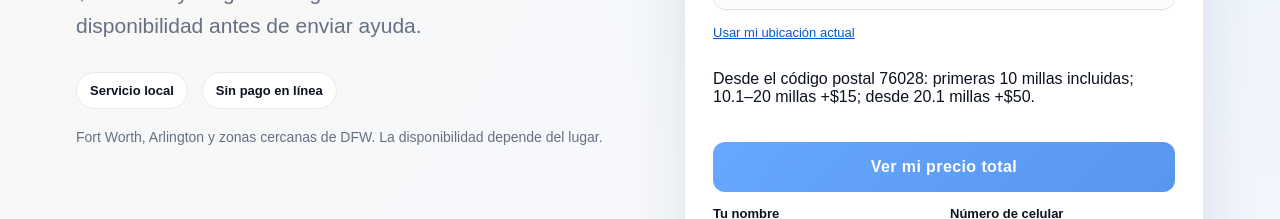
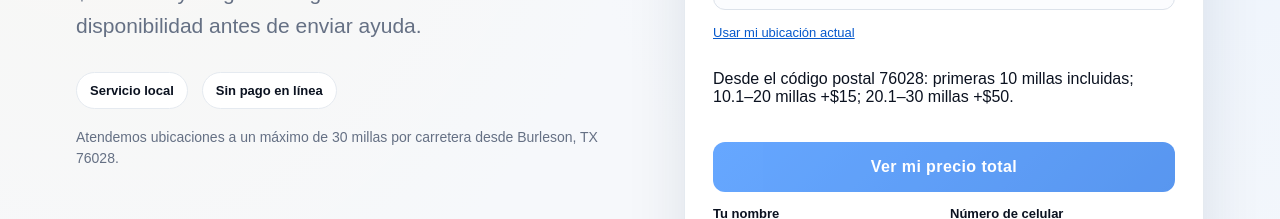
Before and after one commit to edawa123456-cell/GPT, a Next.js app: page /es/roadside-assistance in a window 1280 px wide. Shown: the part 526-745 px from the top of the page. Built offline with nearby package versions, Linux system fonts and the light colour scheme.

Commit message:
Stop roadside quotes and requests beyond 30 driving miles

```diff
--- a/app/api/roadside-quote/route.js
+++ b/app/api/roadside-quote/route.js
@@ -11,5 +11,6 @@ export async function POST(request) {
   if (c != null && (!Number.isFinite(c.lat) || !Number.isFinite(c.lng) || Math.abs(c.lat) > 90 || Math.abs(c.lng) > 180))
     return NextResponse.json({ error: 'Invalid GPS' }, { status: 400 });
   const quote = roadsideQuote(data.service, data.vehicleType, await roadsideMiles(data.location.trim(), c));
+  if (quote?.outsideServiceArea) return NextResponse.json({ error: 'outside_service_area' }, { status: 422 });
   return quote ? NextResponse.json(quote) : NextResponse.json({ error: 'Route unavailable' }, { status: 503 });
 }
--- a/app/api/send-roadside-request/route.js
+++ b/app/api/send-roadside-request/route.js
@@ -51,6 +51,7 @@ export async function POST(request) {
 
     const miles = await roadsideMiles(location, coords);
     const quote = roadsideQuote(service, data.vehicleType, miles);
+    if (quote?.outsideServiceArea) return NextResponse.json({ error: 'outside_service_area' }, { status: 422 });
     if (!quote) return NextResponse.json({ error: 'Route unavailable' }, { status: 503 });
     if (data.quotedTotal !== quote.total) return NextResponse.json({ error: 'Refresh quote' }, { status: 409 });
     const price = quote.total;
--- a/app/components/RoadsideRequest.js
+++ b/app/components/RoadsideRequest.js
@@ -29,7 +29,7 @@ const COPY = {
     priceTitle: 'Service price', priceCopy: 'No online payment required. We confirm availability before dispatch.',
     note: 'Request only — we will confirm service availability before dispatch. Any additional work will be discussed first.',
     received: 'Roadside request received', receivedInfo: 'Your roadside assistance request was received. We will contact you to confirm driver availability. This is not yet a confirmed dispatch.',
-    another: 'Request another service', callHelp: 'Prefer to speak with dispatch?', serviceArea: 'Fort Worth, Arlington and surrounding DFW areas. Availability varies by location.',
+    another: 'Request another service', callHelp: 'Prefer to speak with dispatch?', serviceArea: 'We serve locations within 30 driving miles of Burleson, TX 76028.',
     noGuarantee: 'For emergencies involving injury or immediate danger, call 911.', backTow: 'Need a tow instead?', towLink: 'Get an instant towing price',
     invalidService: 'Choose a roadside service.', error: 'We could not send your request. Please try again or call us.',
     extra: 'Spare tire changes require a serviceable spare. For lockouts, you must be authorized to access the vehicle.',
@@ -48,7 +48,7 @@ const COPY = {
     priceTitle: 'Precio del servicio', priceCopy: 'No necesitas pagar en línea. Confirmaremos disponibilidad antes de enviar ayuda.',
     note: 'Solo solicitud: confirmaremos disponibilidad antes de enviar ayuda. Hablaremos contigo antes de cualquier trabajo adicional.',
     received: 'Solicitud de asistencia recibida', receivedInfo: 'Recibimos tu solicitud de asistencia. Te contactaremos para confirmar disponibilidad. Todavía no se ha confirmado el envío de ayuda.',
-    another: 'Solicitar otro servicio', callHelp: '¿Prefieres hablar con nosotros?', serviceArea: 'Fort Worth, Arlington y zonas cercanas de DFW. La disponibilidad depende del lugar.',
+    another: 'Solicitar otro servicio', callHelp: '¿Prefieres hablar con nosotros?', serviceArea: 'Atendemos ubicaciones a un máximo de 30 millas por carretera desde Burleson, TX 76028.',
     noGuarantee: 'En caso de lesiones o peligro inmediato, llama al 911.', backTow: '¿Necesitas una grúa?', towLink: 'Cotiza una grúa al instante',
     invalidService: 'Selecciona un servicio.', error: 'No se pudo enviar tu solicitud. Inténtalo otra vez o llámanos.',
     extra: 'Para cambiar una llanta debes tener un repuesto en buenas condiciones. Para abrir un vehículo debes tener autorización.',
@@ -77,10 +77,12 @@ export default function RoadsideRequest({ locale = 'en' }) {
   const [calculating, setCalculating] = useState(false);
   const quoteKey = JSON.stringify({ service, vehicleType, location, coordinates });
   const quote = estimate?.key === quoteKey ? estimate.value : null;
+  const outside = estimate?.key === quoteKey && estimate.outside;
   async function calculate() {
     setError(''); setCalculating(true); setEstimate(null);
     try {
       const res = await fetch('/api/roadside-quote', { method: 'POST', headers: { 'Content-Type': 'application/json' }, body: quoteKey });
+      if (res.status === 422) { setEstimate({ key: quoteKey, outside: true }); return; }
       if (!res.ok) throw new Error();
       setEstimate({ key: quoteKey, value: await res.json() });
     } catch {
@@ -115,6 +117,7 @@ export default function RoadsideRequest({ locale = 'en' }) {
         headers: { 'Content-Type': 'application/json' },
         body: JSON.stringify({ quotedTotal: quote.total, service, vehicleType: options ? vehicleType : undefined, location, coordinates, name, phone, vehicle, notes, locale }),
       });
+      if (response.status === 422) { setEstimate({ key: quoteKey, outside: true }); setStatus('idle'); return; }
       if (response.status === 409) {
         setEstimate(null); setStatus('idle'); setError(es ? 'Vuelve a calcular el precio.' : 'Please calculate your updated price.'); return;
       }
@@ -185,8 +188,9 @@ export default function RoadsideRequest({ locale = 'en' }) {
               <input id="roadside-location" value={location} onChange={e => { setLocation(e.target.value); setCoordinates(null); }} placeholder={t.locationPlaceholder} maxLength={300} autoComplete="street-address" required />
               <button type="button" className="roadsideGps" onClick={locate} disabled={finding}>{finding ? t.finding : t.gps}</button>
 
-              <p>{es ? 'Desde el código postal 76028: primeras 10 millas incluidas; 10.1–20 millas +$15; desde 20.1 millas +$50.' : 'From ZIP 76028: first 10 miles included; 10.1–20 miles add $15; 20.1 miles and up add $50.'}</p>
+              <p>{es ? 'Desde el código postal 76028: primeras 10 millas incluidas; 10.1–20 millas +$15; 20.1–30 millas +$50.' : 'From ZIP 76028: first 10 miles included; 10.1–20 miles add $15; 20.1–30 miles add $50.'}</p>
               <button type="button" className="primary" disabled={calculating || finding || selectedPrice == null || location.trim().length < 5} onClick={calculate}>{calculating ? '…' : es ? 'Ver mi precio total' : 'See my total price'}</button>
+              {outside && <p role="alert">{es ? 'Fuera de nuestra zona de servicio. No ofrecemos asistencia a más de 30 millas por carretera del código postal 76028.' : 'Outside our service area. We do not offer roadside assistance beyond 30 driving miles from ZIP 76028.'}</p>}
               {quote && <p role="status">{es ? 'Precio base' : 'Base price'}: ${quote.base} + {es ? 'traslado' : 'travel'} ({quote.miles} mi): ${quote.travel}. <strong>Total: ${quote.total}</strong></p>}
 
               <div className="twoCol">
--- a/app/lib/roadsidePrice.js
+++ b/app/lib/roadsidePrice.js
@@ -27,6 +27,7 @@ export function roadsidePrice(service, vehicleType) {
 export function roadsideQuote(service, vehicleType, miles) {
   const base = roadsidePrice(service, vehicleType);
   if (base === null || !Number.isFinite(miles) || miles < 0) return null;
+  if (miles > 30) return { outsideServiceArea: true };
   const distance = Number(miles.toFixed(1));
   const travel = distance <= 10 ? 0 : distance <= 20 ? 15 : 50;
   return { base, miles: distance, travel, total: base + travel };
```
